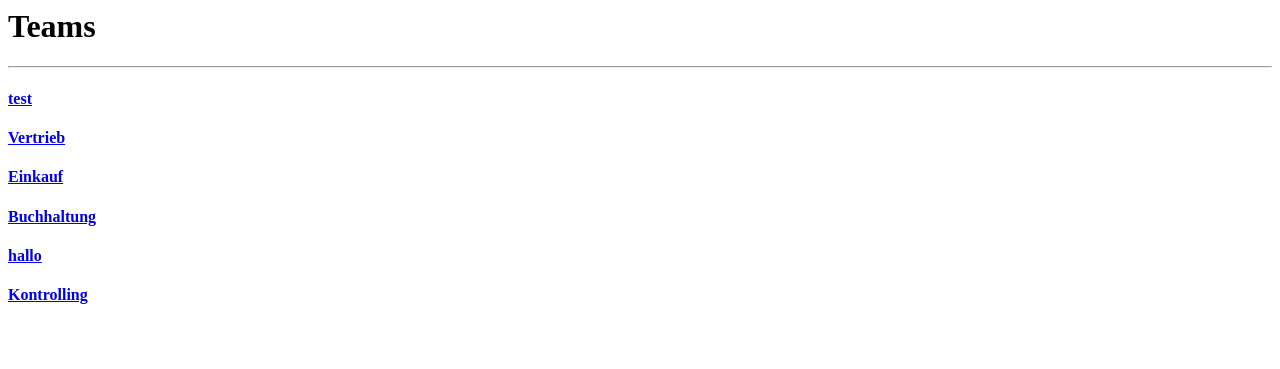
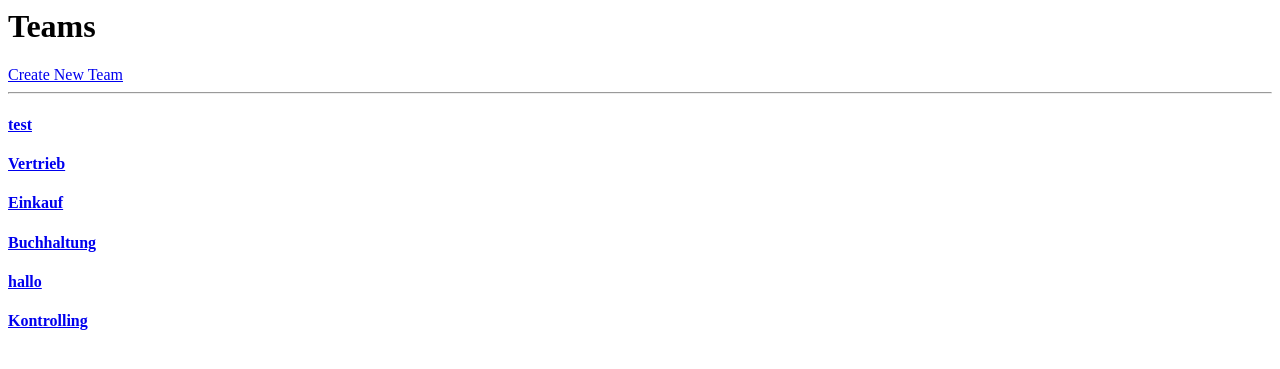
Before and after one commit to mahmoudbitar02/Team, a Django app: page /team/ in a window 1280 px wide. Shown: the top 369 px of the page. Run offline with Django 4.2, Linux system fonts and the light colour scheme; data comes from the database, SQL or seed files in the repository; both versions use the stored data as it was after the commit.

Commit message:
add delete

```diff
--- a/mymarket/urls.py
+++ b/mymarket/urls.py
@@ -17,14 +17,15 @@ from django.contrib import admin
 from django.urls import path
 from django.conf import settings
 from django.conf.urls.static import static
-from team.views import team_list, team_detail, create, edit
+from team.views import team_list, team_detail, create, edit, delete
 
 urlpatterns = [
     path('admin/', admin.site.urls),
     path('team/', team_list),
     path('team/<int:id>', team_detail),
     path('team/create', create),
-    path('team/<int:id>/edit', edit)
+    path('team/<int:id>/edit', edit),
+    path('team/<int:id>/delete', delete)
 
 ]
 
--- a/team/templates/team.html
+++ b/team/templates/team.html
@@ -1,4 +1,5 @@
 <h1>Teams</h1>
+<a href="/team/create">Create New Team</a>
 <hr>
 
 {% for item in data %}
--- a/team/views.py
+++ b/team/views.py
@@ -1,4 +1,4 @@
-from django.shortcuts import render
+from django.shortcuts import render, redirect
 from .models import team1
 from .forms import PostForm
 
@@ -39,5 +39,7 @@ def edit(request,id):
 
     return render(request,'edit.html', {'form':form})
 
-def delete(request):
-    pass
+def delete(request,id):
+    team = team1.objects.get(id=id)
+    team.delete()
+    return redirect ('/team')
```
Also changed, not shown: team/templates/single.html (+9 -1 lines), db.sqlite3.
